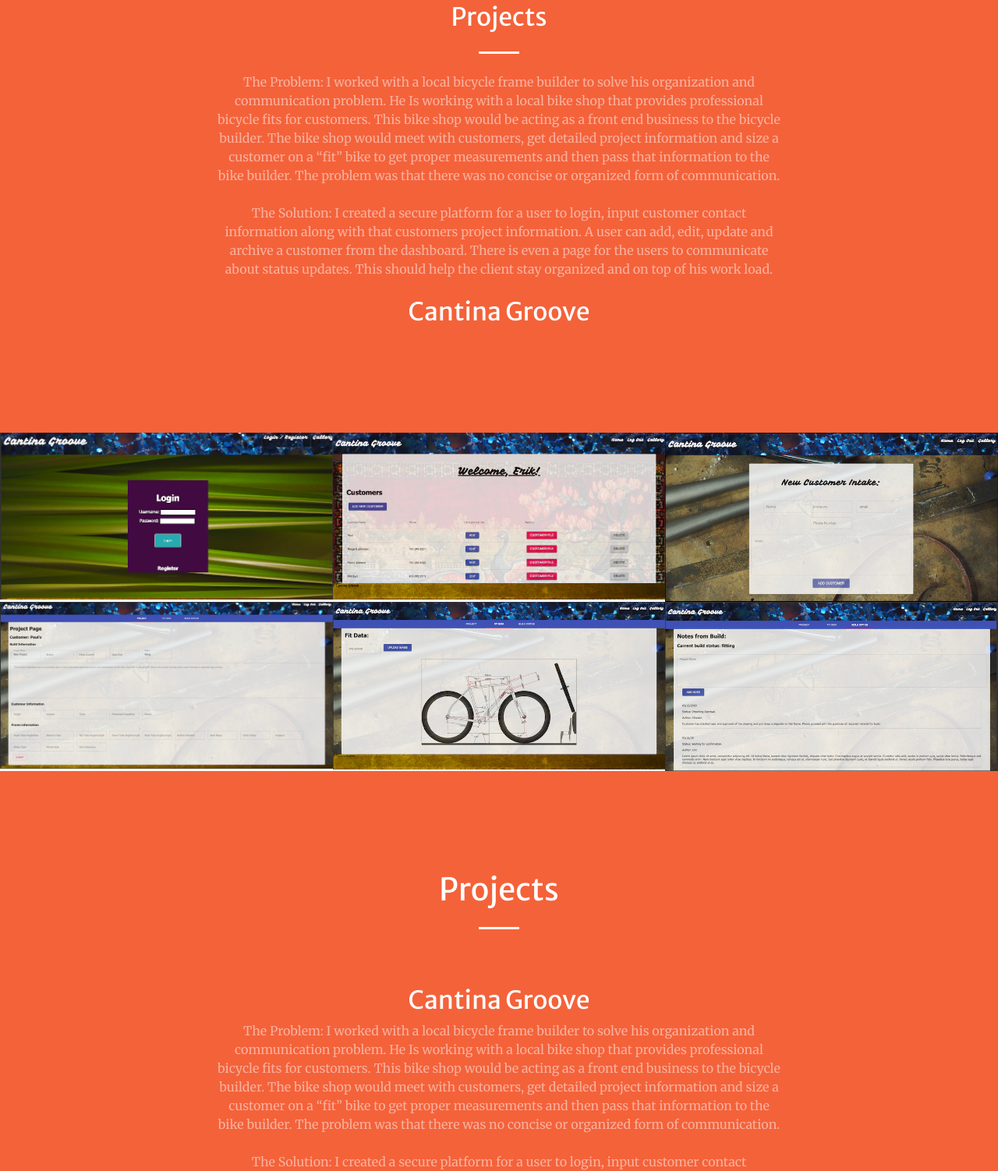
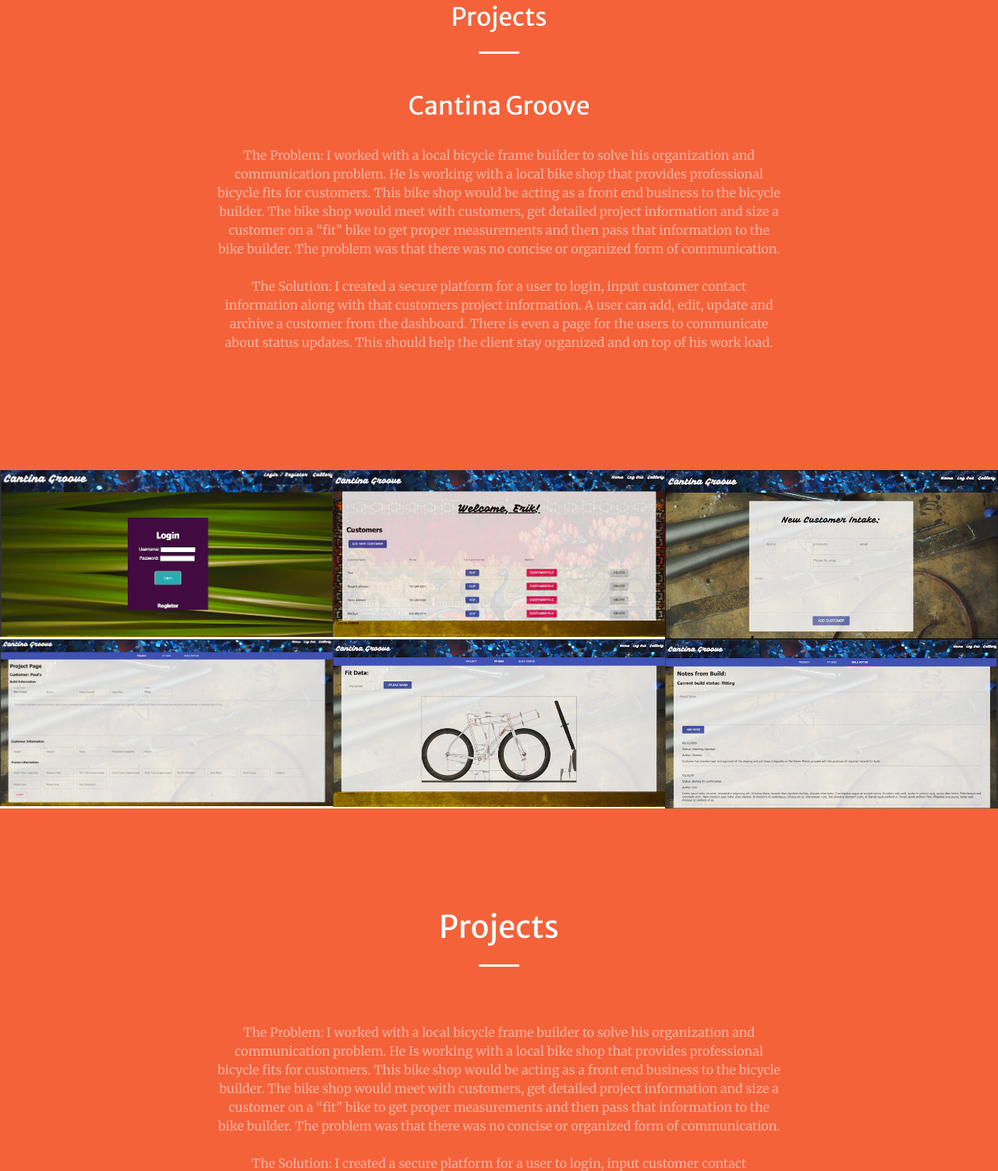
Before and after one commit to TianaJohnson/personal-page, a website with bundled scripts: page index.html in a window 1280 px wide. Shown: the part 1203-2705 px from the top of the page at 78% size. Built offline with nearby package versions, Linux system fonts and the light colour scheme.

```diff
--- a/index.html
+++ b/index.html
@@ -28,32 +28,6 @@
 
 <body id="page-top">
 
-  <!-- Navigation -->
-  <!-- <nav class="navbar navbar-expand-lg navbar-light fixed-top py-3" id="mainNav">
-    <div class="container">
-      <a class="navbar-brand js-scroll-trigger" href="#page-top">Start Bootstrap</a>
-      <button class="navbar-toggler navbar-toggler-right" type="button" data-toggle="collapse" data-target="#navbarResponsive" aria-controls="navbarResponsive" aria-expanded="false" aria-label="Toggle navigation">
-        <span class="navbar-toggler-icon"></span>
-      </button>
-      <div class="collapse navbar-collapse" id="navbarResponsive">
-        <ul class="navbar-nav ml-auto my-2 my-lg-0">
-          <li class="nav-item">
-            <a class="nav-link js-scroll-trigger" href="#about">About</a>
-          </li>
-          <li class="nav-item">
-            <a class="nav-link js-scroll-trigger" href="#services">Services</a>
-          </li>
-          <li class="nav-item">
-            <a class="nav-link js-scroll-trigger" href="#portfolio">Portfolio</a>
-          </li>
-          <li class="nav-item">
-            <a class="nav-link js-scroll-trigger" href="#contact">Contact</a>
-          </li>
-        </ul>
-      </div>
-    </div>
-  </nav> -->
-
   <!-- Masthead -->
   <header class="masthead">
     <div class="container h-100">
@@ -71,6 +45,7 @@
       </div>
     </div>
                     </header>
+
 
   <!-- About Section -->
   <section>
@@ -102,6 +77,8 @@
           </div>
         </div>
       </div>
+
+      <!-- First project -->
     </section>
   <section class="page-section bg-primary" id="about">
     <div class="container">
@@ -109,9 +86,12 @@
         <div class="col-lg-8 text-center">
           <h2 class="text-white mt-0">Projects</h2>
           <hr class="divider light my-4">
+          <br/>
+          <h2 class="text-white mt-0">Cantina Groove</h2>
+          <br/>
           <p class="text-white-50 mb-4">The Problem: I worked with a local bicycle frame builder to solve his organization and communication problem. He Is working with a local bike shop that provides professional bicycle fits for customers. This bike shop would be acting as a front end business to the bicycle builder. The bike shop would meet with customers, get detailed project information and size a customer on a “fit” bike to get proper measurements and then pass that information to the bike builder. The problem was that there was no concise or organized form of communication. </p>
           <p class="text-white-50 mb-4">The Solution: I created a secure platform for a user to login, input customer contact information along with that customers project information. A user can add, edit, update and archive a customer from the dashboard. There is even a page for the users to communicate about status updates. This should help the client stay organized and on top of his work load.</p>
-          <h2 class="text-white mt-0">Cantina Groove</h2>
+
         </div>
       </div>
     </div>
@@ -205,7 +185,7 @@
     </div>
   </section>
 
-
+<!-- Second Project -->
   <section class="page-section bg-primary" id="about">
     <div class="container">
       <div class="row justify-content-center">
@@ -214,7 +194,7 @@
           <hr class="divider light my-4">
           <br/>
           <br/>
-          <h2 class="text-white mt-0">Cantina Groove</h2>
+
           <p class="text-white-50 mb-4">The Problem: I worked with a local bicycle frame builder to solve his organization and communication problem. He Is working with a local bike shop that provides professional bicycle fits for customers. This bike shop would be acting as a front end business to the bicycle builder. The bike shop would meet with customers, get detailed project information and size a customer on a “fit” bike to get proper measurements and then pass that information to the bike builder. The problem was that there was no concise or organized form of communication. </p>
           <p class="text-white-50 mb-4">The Solution: I created a secure platform for a user to login, input customer contact information along with that customers project information. A user can add, edit, update and archive a customer from the dashboard. There is even a page for the users to communicate about status updates. This should help the client stay organized and on top of his work load.</p>
         </div>
```
Also changed, not shown: img/bg-masthead.jpg, 2 other files.
